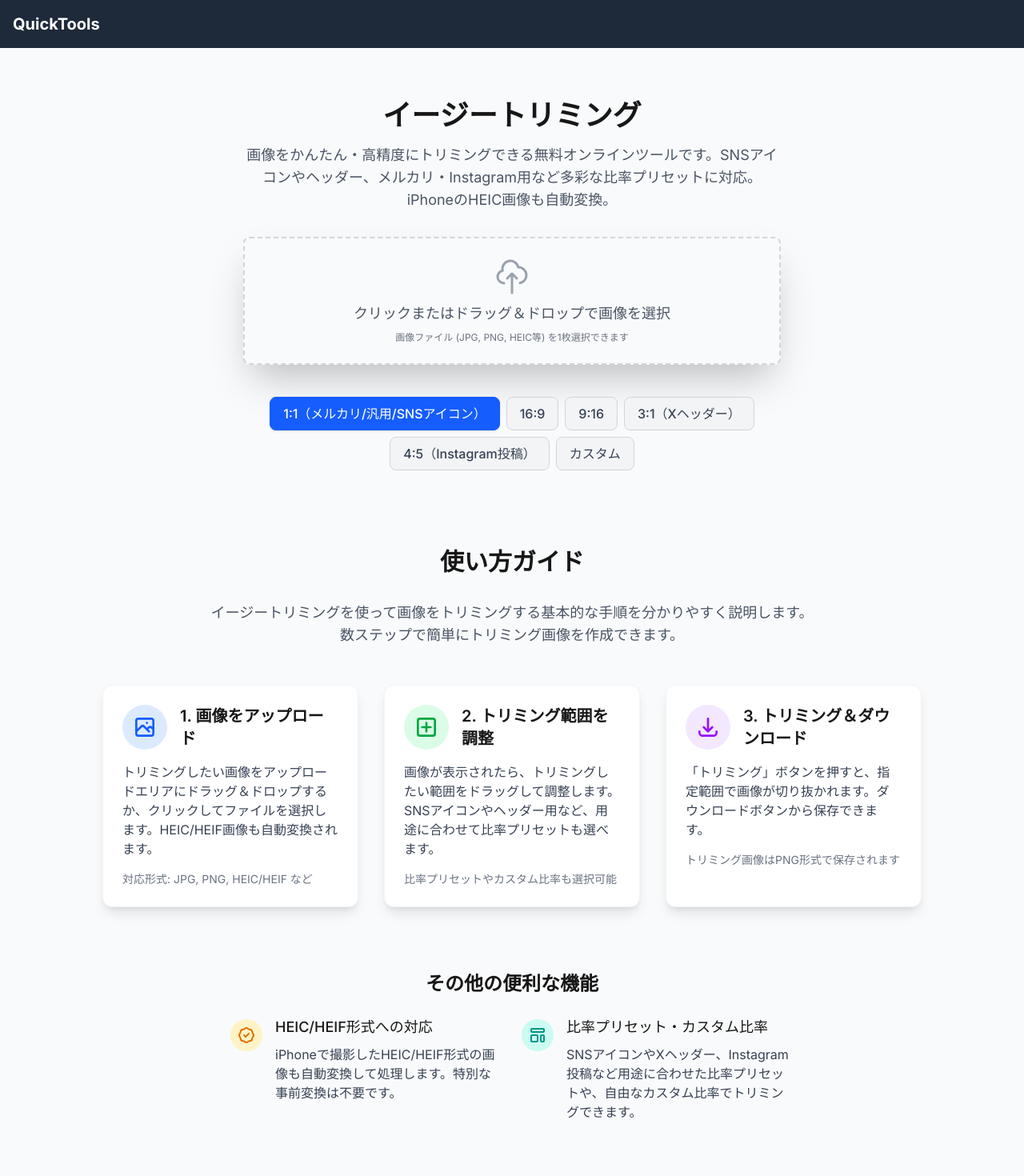
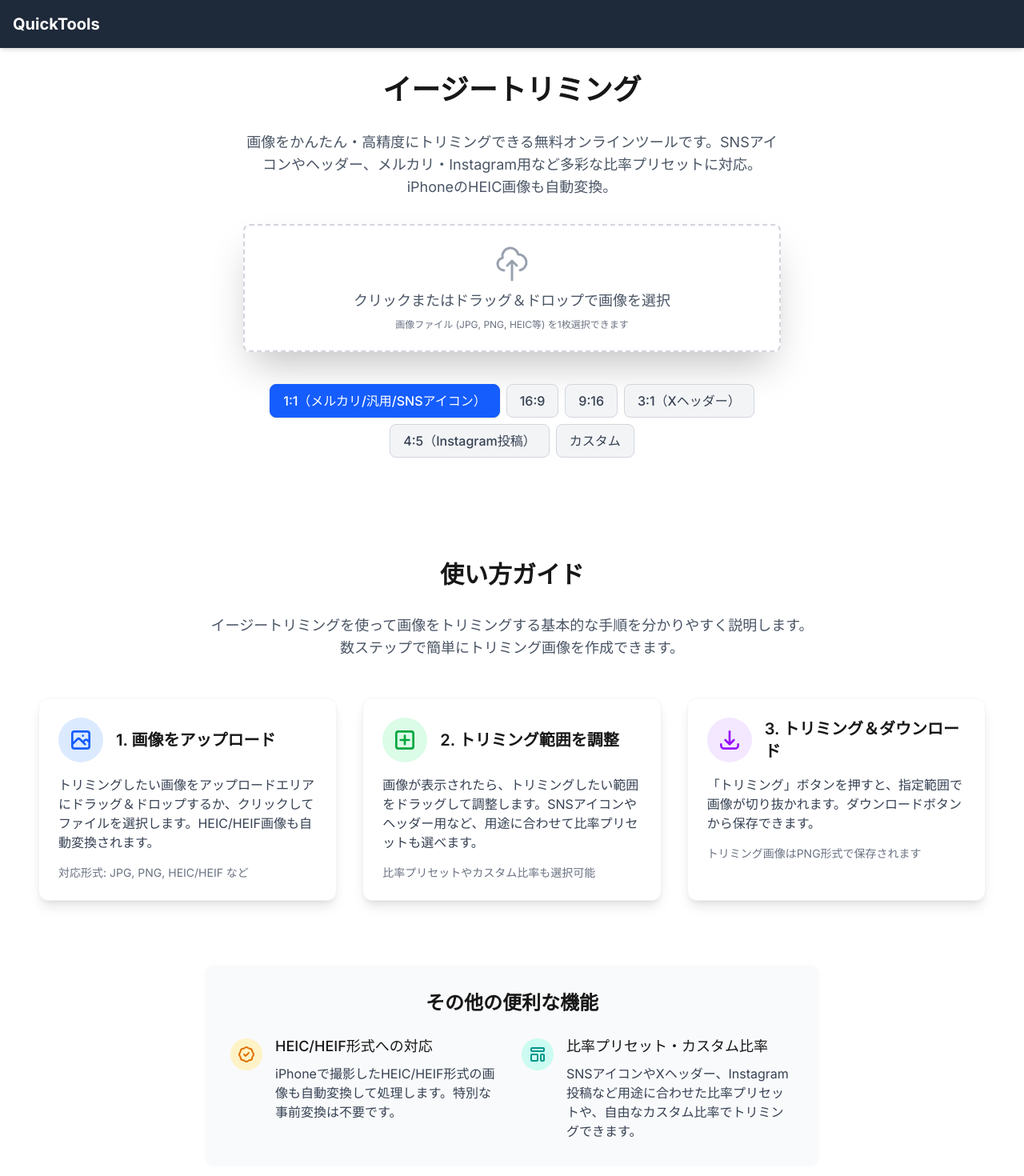
Before and after one commit to stoshi1127/bg-remove-react-template, a Next.js app: page /trim in a window 1280 px wide. Shown: the top 1470 px of the page at 80% size. Built offline with nearby package versions, Linux system fonts and the light colour scheme.

Commit message:
feat: adjust trim page styling to match top page

```diff
--- a/src/app/trim/page.tsx
+++ b/src/app/trim/page.tsx
@@ -52,9 +52,15 @@ const TrimPage = () => {
   }, [selectedPreset, customWidth, customHeight]);
 
   return (
-    <main className="flex min-h-screen flex-col items-center justify-center p-8 bg-gray-50">
-      <h1 className="text-4xl font-bold mt-8 mb-4 text-center">イージートリミング</h1>
-      <p className="text-lg text-gray-600 mb-8 text-center max-w-2xl">
+    <main className="flex min-h-screen flex-col items-center justify-center p-8">
+      {/* --- 元々あったコード (Next.jsロゴなど) は削除またはコメントアウト --- */}
+      {/* <div className="z-10 w-full max-w-5xl items-center justify-between font-mono text-sm lg:flex">
+        ... (元のコード) ...
+      </div> */}
+
+      {/* --- ここにトリミングコンポーネントを配置 --- */}
+      <h1 className="text-4xl font-bold mb-8 text-center">イージートリミング</h1>
+      <p className="text-lg text-gray-600 mb-8 text-center max-w-2xl mx-auto">
         画像をかんたん・高精度にトリミングできる無料オンラインツールです。SNSアイコンやヘッダー、メルカリ・Instagram用など多彩な比率プリセットに対応。iPhoneのHEIC画像も自動変換。
       </p>
       <div className="w-full max-w-2xl mx-auto">
@@ -161,7 +167,7 @@ const TrimPage = () => {
         </div>
       )}
       {/* 使い方ガイド */}
-      <section className="w-full max-w-5xl mx-auto mt-20">
+      <section className="container mx-auto px-4 py-12 mt-16">
         <h2 className="text-3xl font-bold mb-8 text-center">使い方ガイド</h2>
         <p className="mb-12 text-center text-lg text-gray-600 max-w-3xl mx-auto">
           イージートリミングを使って画像をトリミングする基本的な手順を分かりやすく説明します。数ステップで簡単にトリミング画像を作成できます。
@@ -207,8 +213,8 @@ const TrimPage = () => {
         </div>
       </section>
       {/* 便利な機能セクション */}
-      <section className="w-full max-w-3xl mx-auto mt-12 mb-16">
-        <div className="bg-gray-50 p-8 rounded-xl">
+      <section className="container mx-auto px-4 mt-8 mb-16">
+        <div className="bg-gray-50 p-8 rounded-xl max-w-3xl mx-auto">
           <h3 className="text-2xl font-semibold mb-6 text-center">その他の便利な機能</h3>
           <div className="grid grid-cols-1 md:grid-cols-2 gap-6">
             <div className="flex items-start">
@@ -236,7 +242,7 @@ const TrimPage = () => {
           </div>
         </div>
       </section>
-      <p className="mt-8 text-center text-gray-600">
+      <p className="mt-12 text-center text-gray-600">
         ご不明な点がありましたら、<a href="/privacy-policy" className="text-blue-600 hover:underline font-medium">プライバシーポリシー</a>をご確認ください。
       </p>
     </main>
```
